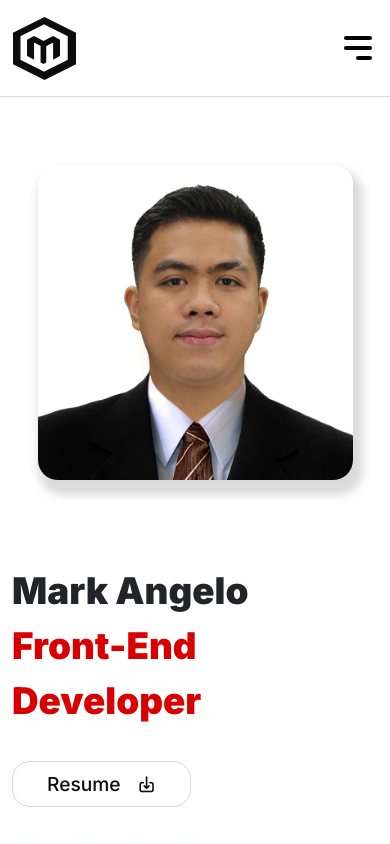
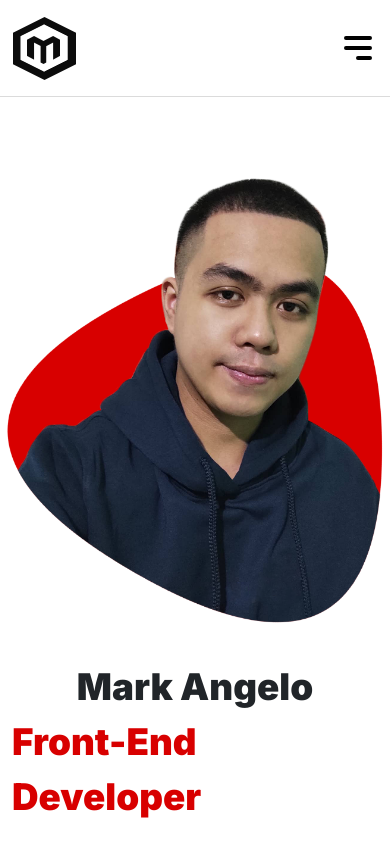
Before and after one commit to letadz/MyPortfolio, a React (Create React App) app: page / in a window 390 px wide. Shown: the top 844 px of the page. Built offline with nearby package versions, Linux system fonts and the light colour scheme.

Commit message:
changed picture

```diff
--- a/public/index.html
+++ b/public/index.html
@@ -44,10 +44,12 @@
     <!-- Animation -->
     <script src="https://unpkg.com/aos@next/dist/aos.js"></script>
     <script>
-      AOS.init({
+      AOS.init(
+        {
         offset: 400,
         duration: 800
-      });
+      }
+      );
     </script>
   </body>
 </html>
--- a/src/components/hero/Hero.css
+++ b/src/components/hero/Hero.css
@@ -1,20 +1,23 @@
 .hero {
   display: flex;
   align-items: center;
-  height: 80vh;
+  min-height: 90vh;
 }
 
 .hero .hero-content {
   display: flex;
   flex-direction: row;
   justify-content: space-around;
-  gap: 1rem;
+  align-items: center;
+  gap: 2rem;
 }
 
 .hero .hero-left {
   display: flex;
   flex-direction: column;
   justify-content: center;
+  height: 100%;
+  width: 50%;
 }
 
 .hero .hero-name,
@@ -84,14 +87,16 @@
 
 /* Picture */
 .hero .hero-right {
-  display: grid;
-  place-items: center;
+  height: 100%;
+  width: 50%;
 }
 
 .hero .hero-right .pic {
-  height: 50%;
-  box-shadow: 5px 10px 10px 5px rgba(0, 0, 0, 0.15);
-  border-radius: 20px;
+  max-height: 600px;
+  height: 100%;
+  /* height: 40%;
+   box-shadow: 5px 10px 10px 5px rgba(0, 0, 0, 0.15);
+  border-radius: 20px; */
 }
 
 /* RESPONSIVE MOBILE */
@@ -102,6 +107,7 @@
   }
 
   .hero .hero-content {
+    margin: 5rem auto;
     flex-direction: column-reverse;
   }
 
@@ -116,6 +122,11 @@
     height: 30px;
   }
 
+  .hero .hero-left {
+    align-items: center;
+    width: 100%;
+  }
+
   .hero .hero-right {
     height: 450px;
     display: flex;
@@ -124,12 +135,26 @@
   }
 
   .hero .hero-right .pic {
-    height: 70%;
+    height: 100%;
+  }
+}
+
+@media (max-width: 375px) {
+  .hero .hero-right .pic {
+    height: 90%;
+  }
+
+  .hero .hero-left {
+    align-items: center;
+  }
+
+  .hero .hero-position {
+    text-align: center;
   }
 }
 
 @media (max-width: 320px) {
   .hero .hero-right .pic {
-    height: 60%;
+    height: 80%;
   }
 }
--- a/src/components/hero/Hero.js
+++ b/src/components/hero/Hero.js
@@ -1,7 +1,7 @@
 import React from "react";
 import "./Hero.css";
 
-import pic from "../../assets/pic/2x2.JPG";
+import pic from "../../assets/pic/blob-pic.png";
 
 import Socials from "../social-icons/Socials";
 
--- a/src/components/project/ProjectData.js
+++ b/src/components/project/ProjectData.js
@@ -7,7 +7,6 @@ const ProjectData = () => {
   return (
     <>
       <div className="project-content">
-        {/* 1 */}
         <div
           className="project-left"
           data-aos="fade-right"
```
Also changed, not shown: src/assets/pic/blob-pic.png (added).
